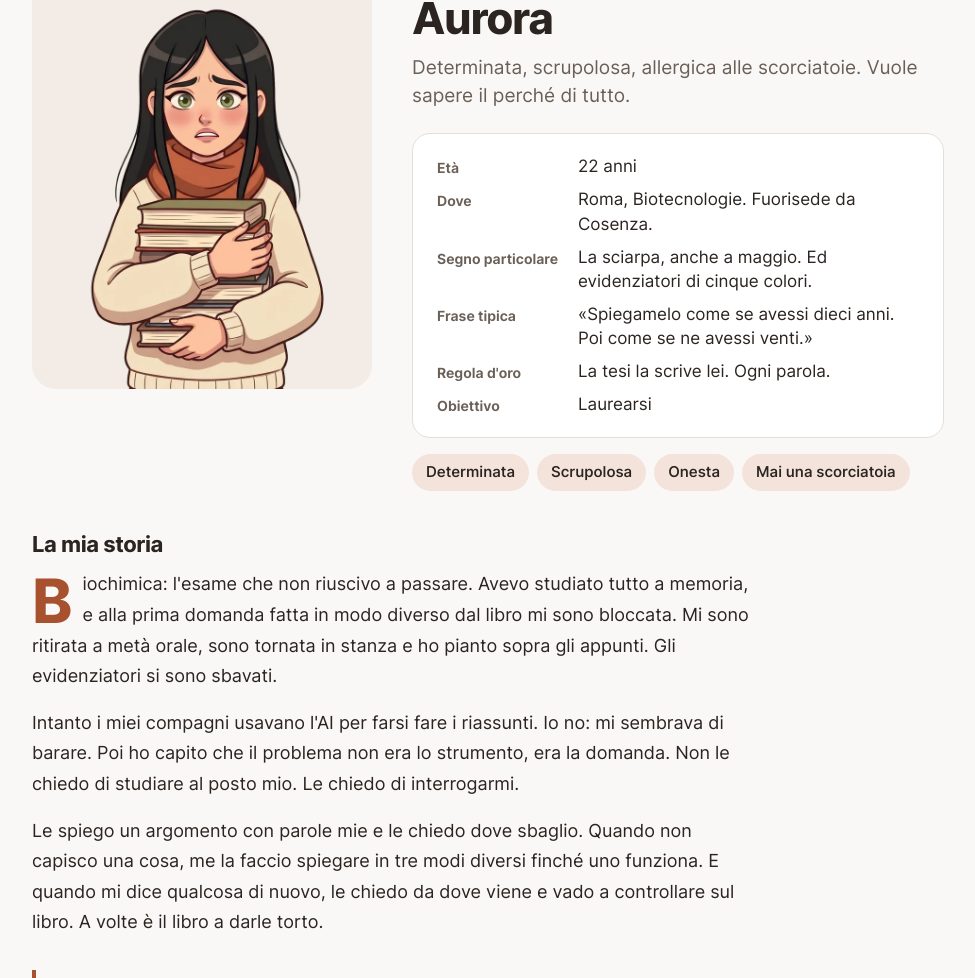
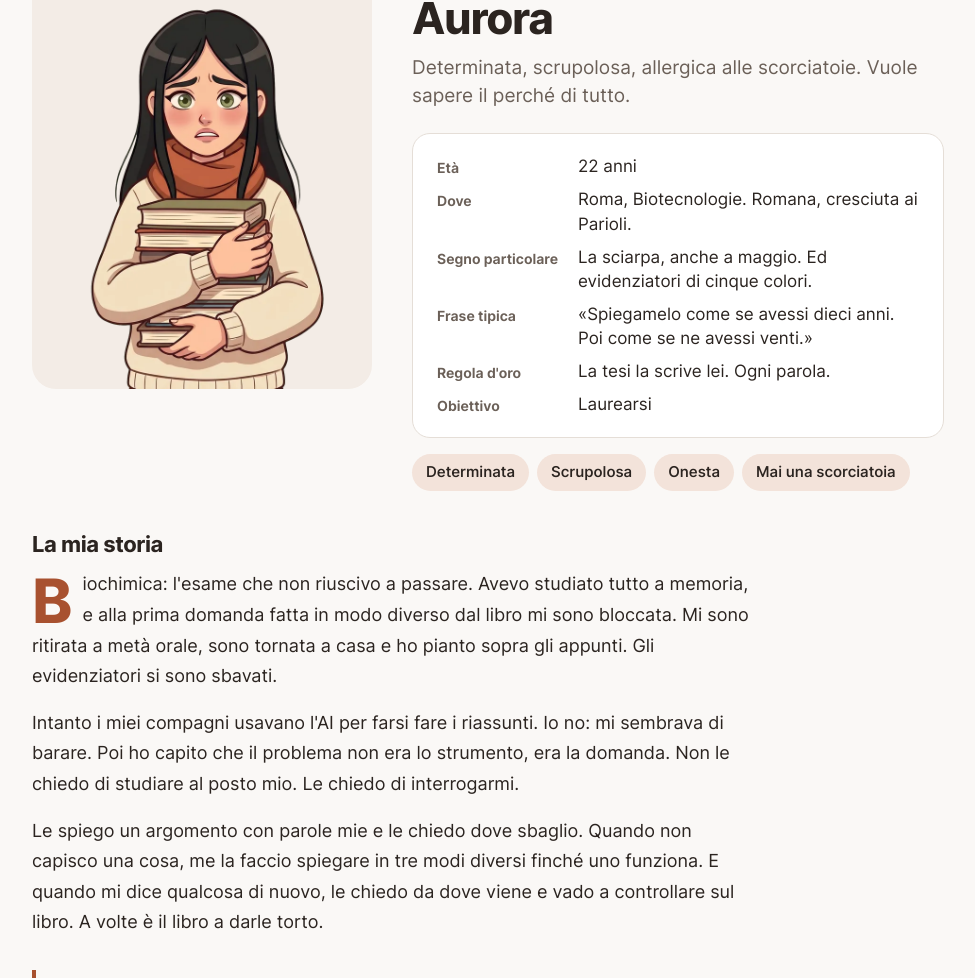
Before and after one commit to mariozonin/didea-sito, a plain HTML site: page personaggi/index.html in a window 1280 px wide. Shown: the part 6055-7033 px from the top of the page, without its empty margins (152-1127 px from the left). Drawn offline with Linux system fonts and the light colour scheme.

Commit message:
Personaggi: Aurora romana, cresciuta ai Parioli
Co-Authored-By: Claude Opus 5.5 <noreply@anthropic.com>
Claude-Session: https://claude.ai/code/session_01EJsjz9DK9KDQTn33Mpcscv

```diff
--- a/personaggi/index.html
+++ b/personaggi/index.html
@@ -284,7 +284,7 @@
           <p class="tagline">Determinata, scrupolosa, allergica alle scorciatoie. Vuole sapere il perché di tutto.</p>
           <dl class="idcard">
             <dt>Età</dt><dd>22 anni</dd>
-            <dt>Dove</dt><dd>Roma, Biotecnologie. Fuorisede da Cosenza.</dd>
+            <dt>Dove</dt><dd>Roma, Biotecnologie. Romana, cresciuta ai Parioli.</dd>
             <dt>Segno particolare</dt><dd>La sciarpa, anche a maggio. Ed evidenziatori di cinque colori.</dd>
             <dt>Frase tipica</dt><dd>«Spiegamelo come se avessi dieci anni. Poi come se ne avessi venti.»</dd>
             <dt>Regola d'oro</dt><dd>La tesi la scrive lei. Ogni parola.</dd>
@@ -297,7 +297,7 @@
       </div>
       <div class="story">
         <h3>La mia storia</h3>
-        <p class="first">Biochimica: l'esame che non riuscivo a passare. Avevo studiato tutto a memoria, e alla prima domanda fatta in modo diverso dal libro mi sono bloccata. Mi sono ritirata a metà orale, sono tornata in stanza e ho pianto sopra gli appunti. Gli evidenziatori si sono sbavati.</p>
+        <p class="first">Biochimica: l'esame che non riuscivo a passare. Avevo studiato tutto a memoria, e alla prima domanda fatta in modo diverso dal libro mi sono bloccata. Mi sono ritirata a metà orale, sono tornata a casa e ho pianto sopra gli appunti. Gli evidenziatori si sono sbavati.</p>
         <p>Intanto i miei compagni usavano l'AI per farsi fare i riassunti. Io no: mi sembrava di barare. Poi ho capito che il problema non era lo strumento, era la domanda. Non le chiedo di studiare al posto mio. Le chiedo di interrogarmi.</p>
         <p>Le spiego un argomento con parole mie e le chiedo dove sbaglio. Quando non capisco una cosa, me la faccio spiegare in tre modi diversi finché uno funziona. E quando mi dice qualcosa di nuovo, le chiedo da dove viene e vado a controllare sul libro. A volte è il libro a darle torto.</p>
         <blockquote class="quote">Il giorno della discussione voglio saper rispondere a qualunque domanda. Senza nessuno accanto.<cite>Aurora</cite></blockquote>
```
